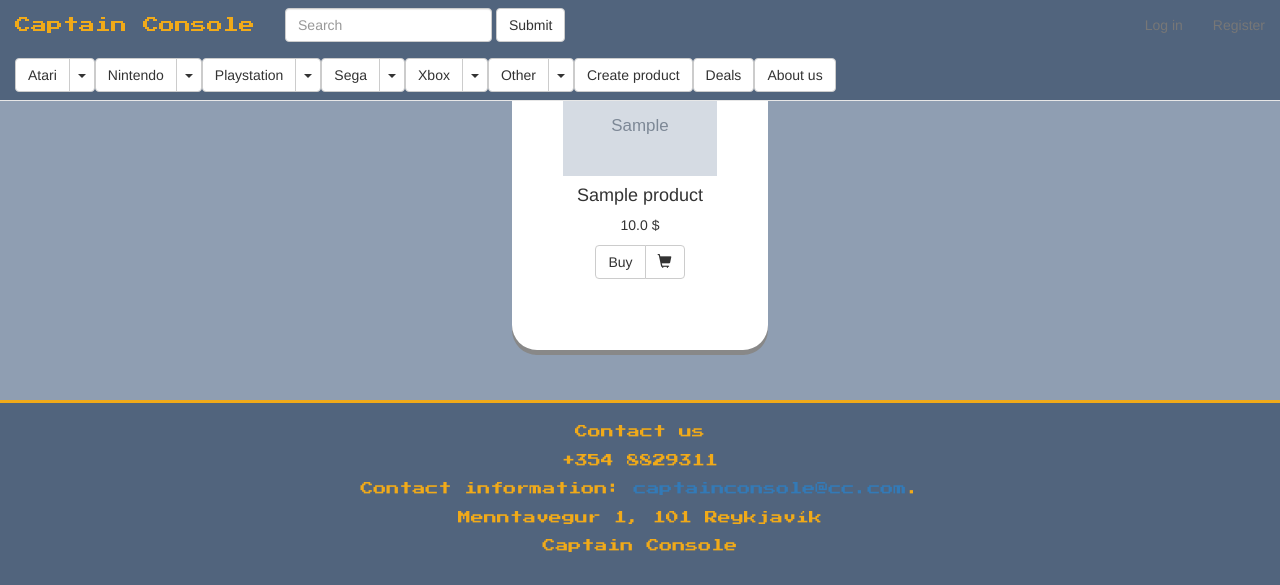
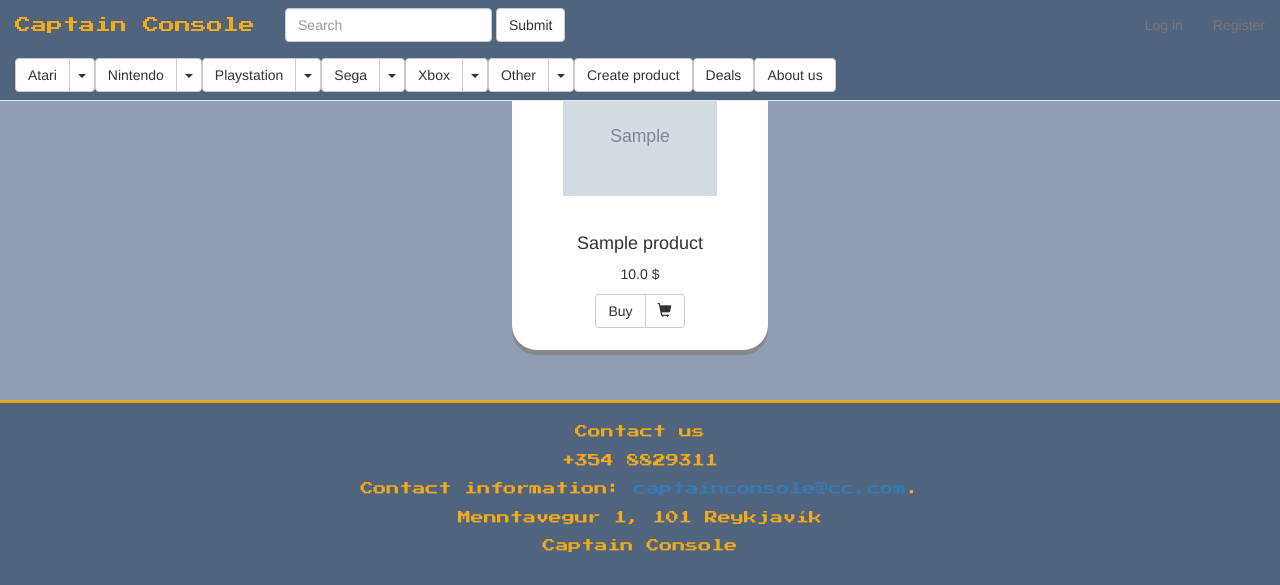
Before and after one commit to huginngri/CaptainConsole, a Django app: page / in a window 1280 px wide. Shown: the top 585 px of the page. Run offline with Django 3.2, Linux system fonts and the light colour scheme; tables that the repository leaves empty hold one stand-in row (values such as "Sample post"); grey boxes marked "Sample" are stand-in pictures; some libraries are stand-ins or nearby versions.

Commit message:
css breyting

```diff
--- a/Captain_Console/static/css/main.css
+++ b/Captain_Console/static/css/main.css
@@ -111,15 +111,14 @@ body{
 .product-img {
     margin-left: 20%;
     margin-top: 10%;
-    height: 100px;
+    height: 120px;
 }
 
 .button_and_text{
+    margin-top:15%;
     text-align: center;
 }
 
-.price{
+.information{
+    justify-content: left;
 }
-
-.buy-button{
-}
```
